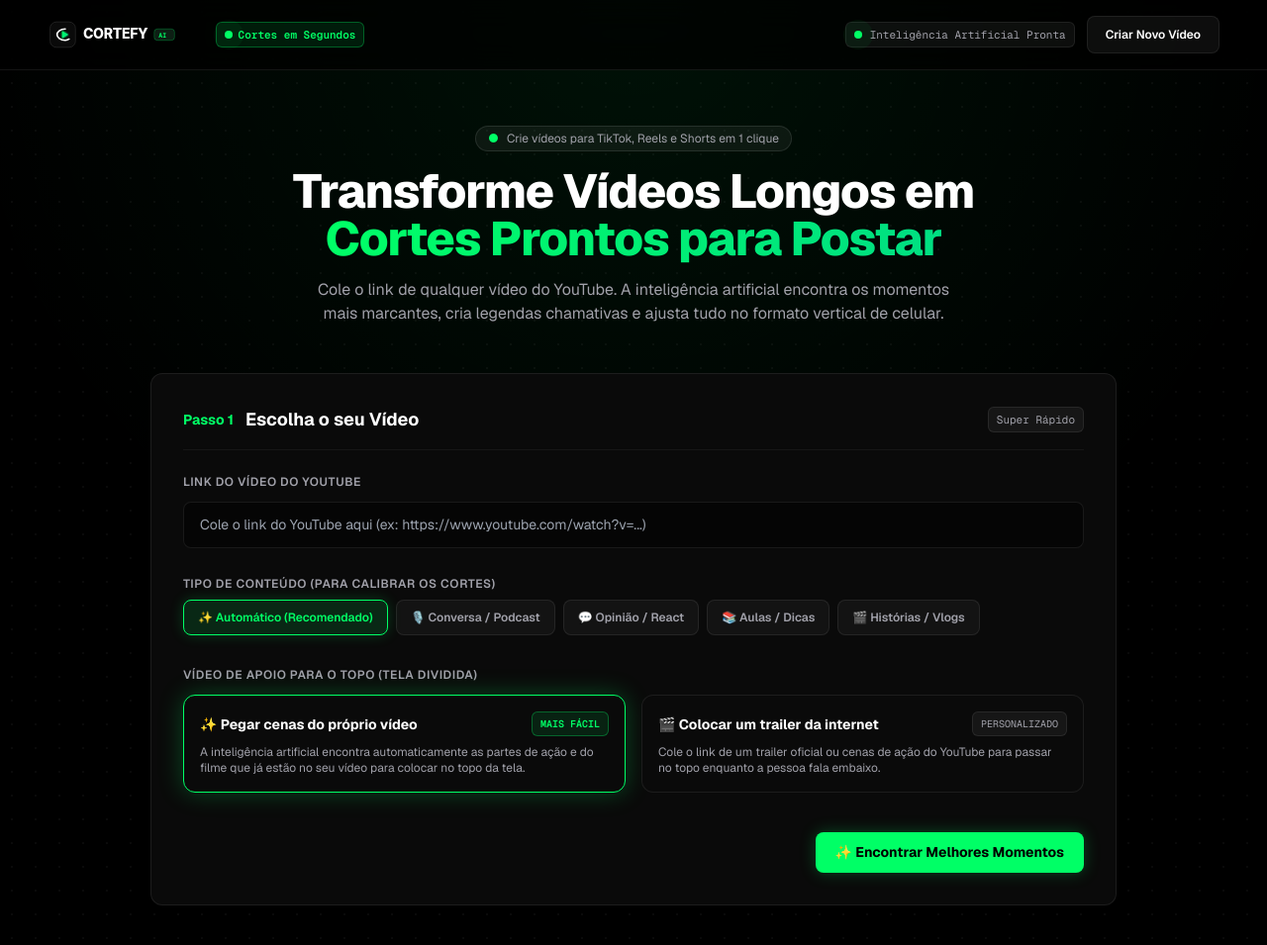
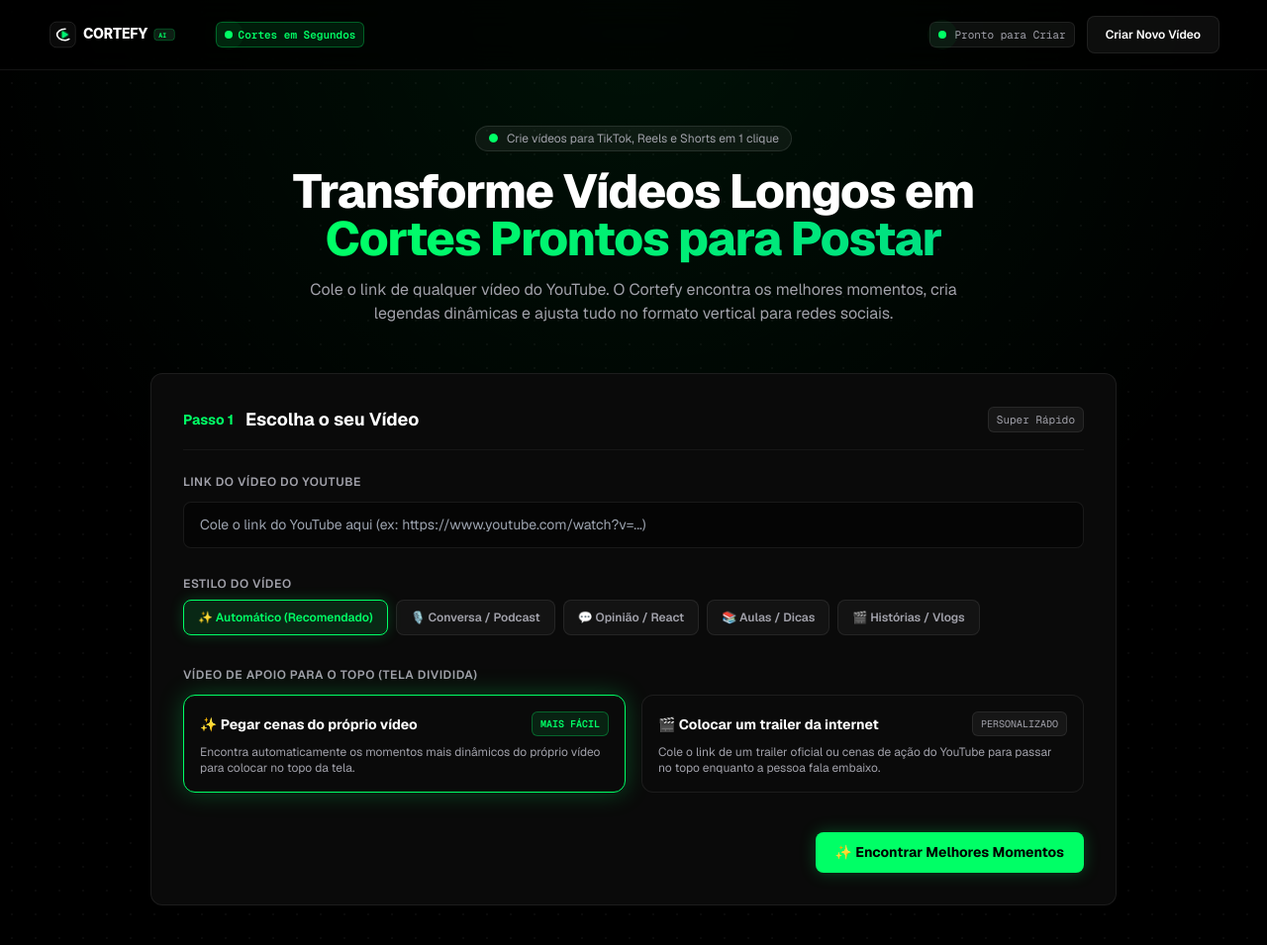
Before and after one commit to luizsantools/cortefy, a FastAPI app: page / in a window 1280 px wide. Shown: the whole page at 99% size. Run offline with FastAPI, Linux system fonts and the light colour scheme; some libraries are stand-ins or nearby versions.

Commit message:
chore: remove all tool stack and framework mentions from UI and code

```diff
--- a/public/static/css/cortefy.css
+++ b/public/static/css/cortefy.css
@@ -46,7 +46,7 @@
   z-index: 50;
 }
 
-/* Cards & Panels (Estilo Vercel/Resend) */
+/* Cartões e Painéis */
 .tech-card {
   background: var(--bg-card);
   border: 1px solid var(--border-subtle);
--- a/static/css/cortefy.css
+++ b/static/css/cortefy.css
@@ -46,7 +46,7 @@
   z-index: 50;
 }
 
-/* Cards & Panels (Estilo Vercel/Resend) */
+/* Cartões e Painéis */
 .tech-card {
   background: var(--bg-card);
   border: 1px solid var(--border-subtle);
--- a/static/js/app.js
+++ b/static/js/app.js
@@ -36,11 +36,11 @@
         const res = await fetch("/api/health");
         const data = await res.json();
         if (data.status === "online") {
-            const telemetryEl = document.getElementById("telemetry-gemini");
-            if (telemetryEl) {
-                telemetryEl.innerHTML = `
+            const statusEl = document.getElementById("status-system");
+            if (statusEl) {
+                statusEl.innerHTML = `
                     <span class="radar-dot"></span>
-                    <span>Inteligência Artificial Pronta</span>
+                    <span>Pronto para Criar</span>
                 `;
             }
         }
@@ -76,7 +76,7 @@
     }
 }
 
-// Detecção Automática do Link e Prévia Instantânea (Estilo Real Oficial)
+// Detecção Automática do Link e Prévia Instantânea
 function initUrlListener() {
     const input = document.getElementById("input-main-url");
     if (!input) return;
@@ -252,7 +252,7 @@
     }, 1000);
 }
 
-// Exibir Cards de Momentos com Selos de Potencial Viral (Estilo Real Oficial / OpusClip)
+// Exibir Cards de Momentos com Selos de Potencial
 function renderCuts(cuts, title) {
     const container = document.getElementById("cuts-container");
     container.innerHTML = "";
--- a/templates/index.html
+++ b/templates/index.html
@@ -11,7 +11,7 @@
 </head>
 <body class="selection:bg-[#00FF66] selection:text-black">
 
-    <!-- Cabeçalho Limpo Estilo Vercel/Resend -->
+    <!-- Cabeçalho Principal -->
     <header class="header-glass py-4 px-6 md:px-12 flex justify-between items-center">
         <div class="flex items-center gap-4">
             <img src="/static/logo.svg" alt="Cortefy" class="h-8">
@@ -22,9 +22,9 @@
         </div>
 
         <div class="flex items-center gap-3">
-            <div id="telemetry-gemini" class="badge-zinc hidden md:flex items-center gap-2">
+            <div id="status-system" class="badge-zinc hidden md:flex items-center gap-2">
                 <span class="radar-dot"></span>
-                <span>Inteligência Artificial Pronta</span>
+                <span>Pronto para Criar</span>
             </div>
             <button onclick="document.getElementById('input-main-url').focus()" class="btn-secondary text-xs">
                 <span>Criar Novo Vídeo</span>
@@ -46,7 +46,7 @@
                 <span class="text-transparent bg-clip-text bg-gradient-to-r from-[#00FF66] to-[#00DF82]">Cortes Prontos para Postar</span>
             </h1>
             <p class="text-zinc-400 text-sm md:text-base max-w-2xl mx-auto">
-                Cole o link de qualquer vídeo do YouTube. A inteligência artificial encontra os momentos mais marcantes, cria legendas chamativas e ajusta tudo no formato vertical de celular.
+                Cole o link de qualquer vídeo do YouTube. O Cortefy encontra os melhores momentos, cria legendas dinâmicas e ajusta tudo no formato vertical para redes sociais.
             </p>
         </section>
 
@@ -78,7 +78,7 @@
                     autocomplete="off"
                 >
 
-                <!-- Card de Prévia Instantânea do Vídeo (Estilo Real Oficial) -->
+                <!-- Card de Prévia Instantânea do Vídeo -->
                 <div id="video-preview-card" class="preview-card p-4 flex flex-col sm:flex-row gap-4 items-center" style="display: none;">
                     <div class="relative w-full sm:w-48 aspect-video rounded-lg overflow-hidden border border-white/10 shrink-0 bg-zinc-950">
                         <img id="preview-thumb" src="" alt="Capa do Vídeo" class="w-full h-full object-cover">
@@ -94,7 +94,7 @@
                         </div>
                         <h3 id="preview-title" class="text-sm sm:text-base font-bold text-white line-clamp-2"></h3>
                         <p class="text-xs text-zinc-400">
-                            Vídeo pronto para fatiar! A inteligência artificial vai encontrar os momentos de maior retenção.
+                            Vídeo identificado! Vamos encontrar os momentos com maior chance de prender a atenção das pessoas.
                         </p>
                     </div>
                     <button type="button" onclick="startAnalysis()" class="btn-neon text-xs py-2.5 px-4 whitespace-nowrap shrink-0 w-full sm:w-auto">
@@ -103,9 +103,9 @@
                 </div>
             </div>
 
-            <!-- Estilo do Conteúdo (OpusClip / Real Oficial) -->
+            <!-- Estilo do Conteúdo -->
             <div class="space-y-2 pt-1">
-                <label class="block text-xs font-semibold text-zinc-400 tracking-wider">TIPO DE CONTEÚDO (PARA CALIBRAR OS CORTES)</label>
+                <label class="block text-xs font-semibold text-zinc-400 tracking-wider">ESTILO DO VÍDEO</label>
                 <div id="genre-container" class="flex flex-wrap gap-2">
                     <button type="button" onclick="setGenre('auto')" id="genre-btn-auto" class="genre-chip genre-chip-active">
                         <span>✨ Automático (Recomendado)</span>
@@ -140,7 +140,7 @@
                             <span class="badge-neon text-[10px]">MAIS FÁCIL</span>
                         </div>
                         <p class="text-xs text-zinc-400">
-                            A inteligência artificial encontra automaticamente as partes de ação e do filme que já estão no seu vídeo para colocar no topo da tela.
+                            Encontra automaticamente os momentos mais dinâmicos do próprio vídeo para colocar no topo da tela.
                         </p>
                     </div>
 
```
Also changed, not shown: public/index.html (+9 -9 lines), public/static/js/app.js (+6 -6 lines).
